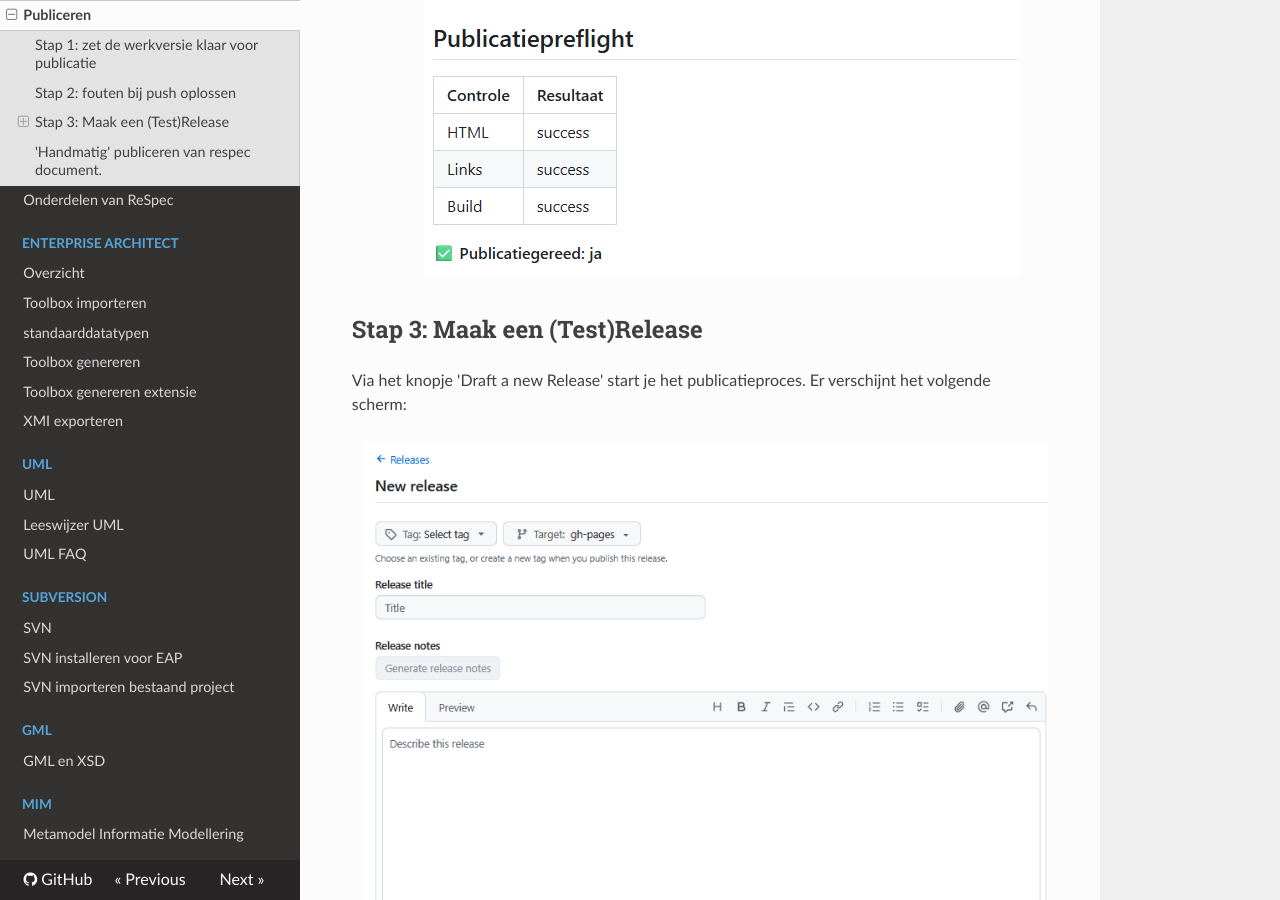
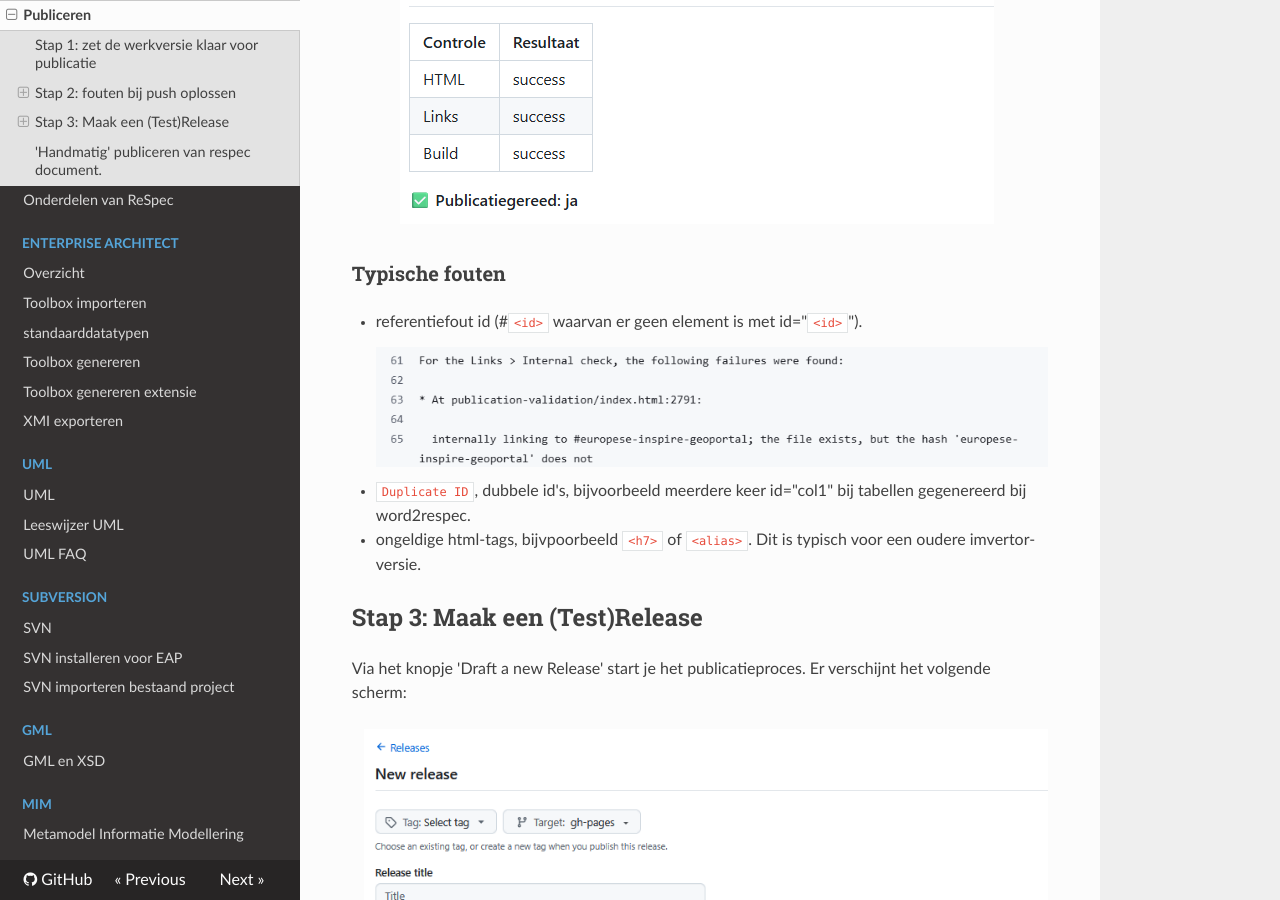
Before and after one commit to Geonovum/handleiding-tooling, an MkDocs documentation site: the page built from docs/ReSpec/ReSpec-publiceren.md, in a window 1280 px wide and 900 px high, scrolled down 3589 px. Built offline with MkDocs 1.6.1, drawn with Linux system fonts in a browser that asks for light colours; nearby versions of some CDN libraries; some of the changed text lies outside the part shown.

Commit message:
meer respec verduidelijking

```diff
--- a/docs/ReSpec/ReSpec-publiceren.md
+++ b/docs/ReSpec/ReSpec-publiceren.md
@@ -35,29 +27,34 @@
 
 Zie ook: [README bij Geonovum ReSpec template](https://github.com/Geonovum/NL-ReSpec-template/blob/main/README.md).
 
-- Uitgangspunten:
-    - de folderstructuur van de repository waarin het ReSpec document staat, moet conform de [Geonovum ReSpec template](https://github.com/Geonovum/NL-ReSpec-template) zijn
-    - dat wil zeggen,
-        - `index.html` in de root folder,
-        - `config.js` in `/js` folder,
-        - afbeeldingen (of anders?) in `/media` en/of `/data` folder (**+ subdirectories**);
-    - de github repository mag maar één ReSpec document bevatten.
+### Uitgangspunten
+- de folderstructuur van de repository waarin het ReSpec document staat, moet conform de [Geonovum ReSpec template](https://github.com/Geonovum/NL-ReSpec-template) zijn
+- dat wil zeggen,
+    - `index.html` in de root folder,
+    - `config.js` in `/js` folder,
+    - afbeeldingen (of anders?) in `/media` en/of `/data` folder (**+ subdirectories** zoals `Images`);
+- de github repository mag maar één ReSpec document bevatten.
 
-- Controles:
-    - **HTML** proof/validation, algemene HTML controle:
-        - Favicon,
-        - Images,
-        - Links, (#`<id>` waarvan er geen element is met id="`<id>`"). !['broken-link'](media/broken-link.png)
-        - OpenGraph,
-        - Scripts
-    - **WCAG** check, controle op webtoegankelijkheid regels (-> WCAG rapport).
-    - **publication links**, `publicatiepreflight`, is het document gereed voor publicatie?
-    <br/>
-    - Resultaten controle zijn te vinden onder 'Actions'. ![Github actions in balk](media/github-actions.png)
-    - Kies hier de commit die je gedaan hebt en je ziet na klikken op 'build > Snapshot + Checks' ![build > Snapshot + Checks](media/snapshot-checks.png)
-    - 'Snapshot + Checks' stappen !['Snapshot + Checks details'](media/snapshot-checks-details.png)
-        - 'Validate publication HTML', 'Run WCAG x.x check' en 'Validate publication links' !['Snapshot + Checks: HTML, WCAG, publicatielinks'](media/snapshot-checks-details-2.png)
-        - publicatiegereed ja/nee? !['Snapshot + Checks: summary publicatiegereed'](media/summary-preflight.png)
+### Controles
+- **HTML** proof/validation, algemene HTML controle:
+    - Favicon,
+    - Images,
+    - Links,
+    - OpenGraph,
+    - Scripts
+- **WCAG** check, controle op webtoegankelijkheid regels (-> WCAG rapport).
+- **publication links**, `publicatiepreflight`, is het document gereed voor publicatie?
+<br/>
+- Resultaten controle zijn te vinden onder 'Actions'. ![Github actions in balk](media/github-actions.png)
+- Kies hier de commit die je gedaan hebt en je ziet na klikken op 'build > Snapshot + Checks' ![build > Snapshot + Checks](media/snapshot-checks.png)
+- 'Snapshot + Checks' stappen !['Snapshot + Checks details'](media/snapshot-checks-details.png)
+    - 'Validate publication HTML', 'Run WCAG x.x check' en 'Validate publication links' !['Snapshot + Checks: HTML, WCAG, publicatielinks'](media/snapshot-checks-details-2.png)
+    - publicatiegereed ja/nee? !['Snapshot + Checks: summary publicatiegereed'](media/summary-preflight.png)
+
+### Typische fouten
+- referentiefout id (#`<id>` waarvan er geen element is met id="`<id>`"). !['broken-link'](media/broken-link.png)
+- `Duplicate ID`, dubbele id's, bijvoorbeeld meerdere keer id="col1" bij tabellen gegenereerd bij word2respec.
+- ongeldige html-tags, bijvpoorbeeld `<h7>` of `<alias>`. Dit is typisch voor een oudere imvertor-versie.
 
 
 ## Stap 3: Maak een (Test)Release
```
Also changed, not shown: other parts of docs/ReSpec/ReSpec-publiceren.md (+7 -15 lines), docs/ReSpec/index.md (+6 -0 lines), docs/ReSpec/media/StrategieOpsplitsenMultidoc.drawio.svg (added).
